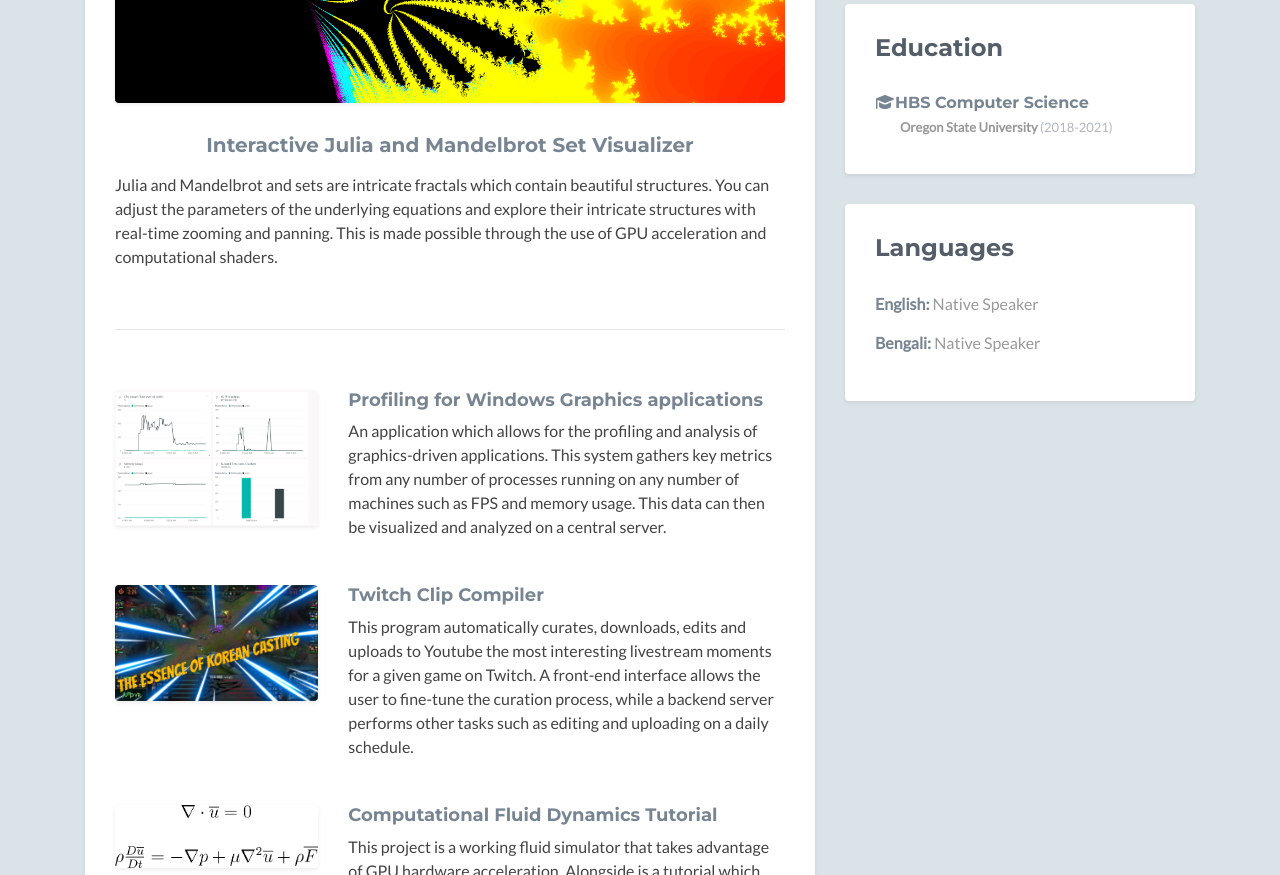
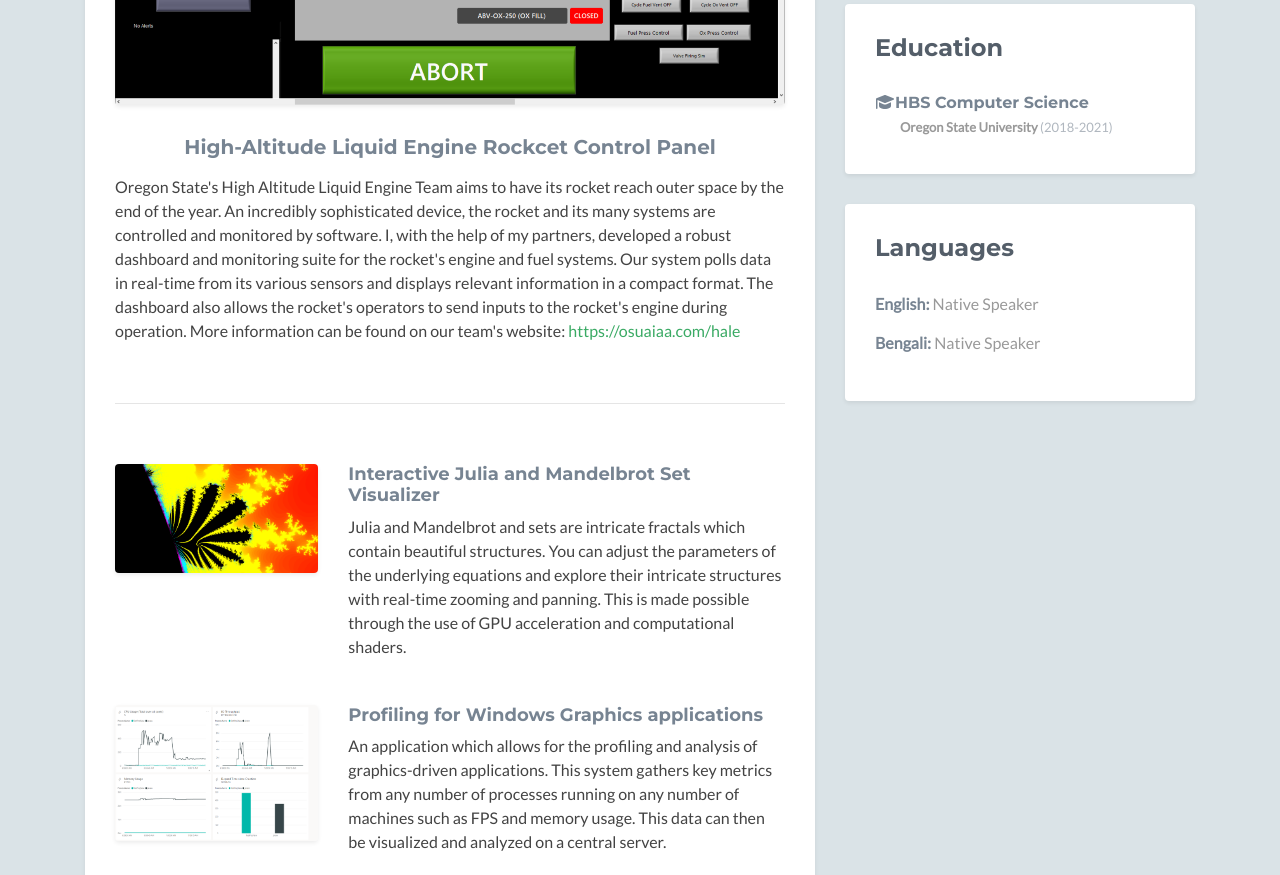
Before and after one commit to bagchia/Portfolio, a plain HTML site: page index.html in a window 1280 px wide. Shown: the part 960-1835 px from the top of the page. Drawn offline with nearby package versions, Linux system fonts and the light colour scheme; no server answers; some icons are missing.

Commit message:
Updated Portfolio

```diff
--- a/index.html
+++ b/index.html
@@ -74,18 +74,29 @@
                             <div class="item featured text-center">
 
                                 <div class="featured-image has-ribbon">
-                                    <a href="https://themes.3rdwavemedia.com/bootstrap-templates/startup/launch-bootstrap-4-template-for-saas-businesses/" target="_blank">
-                                    <img class="img-fluid project-image rounded shadow-sm" src="assets/images/projects/project-featured.png" alt="Julia Set Visualization" />
+                                    <a href="#" target="_blank">
+                                    <img class="img-fluid project-image rounded shadow-sm" src="assets/images/projects/project-0.png" alt="Julia Set Visualization" />
                                     </a>
                                 </div>
 
-                                <h3 class="title mb-3"><a href="https://themes.3rdwavemedia.com/bootstrap-templates/startup/launch-bootstrap-4-template-for-saas-businesses/" target="_blank">Interactive Julia and Mandelbrot Set Visualizer</a></h3>
+                                <h3 class="title mb-3"><a href="https://themes.3rdwavemedia.com/bootstrap-templates/startup/launch-bootstrap-4-template-for-saas-businesses/" target="_blank">High-Altitude Liquid Engine Rockcet Control Panel</a></h3>
 
                                 <div class="desc text-left">
-                                    <p> Julia and Mandelbrot and sets are intricate fractals which contain beautiful structures. You can adjust the parameters of the underlying equations and explore their intricate structures with real-time zooming and panning. This is made possible through the use of GPU acceleration and computational shaders.</p>
+                                    <p>Oregon State's High Altitude Liquid Engine Team aims to have its rocket reach outer space by the end of the year. An incredibly sophisticated device, the rocket and its many systems are controlled and monitored by software. I, with the help of my partners, developed a robust dashboard and monitoring suite for the rocket's engine and fuel systems. Our system polls data in real-time from its various sensors and displays relevant information in a compact format. The dashboard also allows the rocket's operators to send inputs to the rocket's engine during operation. More information can be found on our team's website: <a href = "https://osuaiaa.com/hale">https://osuaiaa.com/hale</a></p>
                                 </div><!--//desc-->
                             </div><!--//item-->
                             <hr class="divider" />
+                            <div class="item row">
+                                <a class="col-md-4 col-12" href="#" target="_blank">
+                                <img class="img-fluid project-image rounded shadow-sm" src="assets/images/projects/project-featured.png" alt="project name" />
+                                </a>
+                                <div class="desc col-md-8 col-12">
+                                    <h3 class="title"><a href="#" target="_blank">Interactive Julia and Mandelbrot Set Visualizer</a></h3>
+                                    <p class="mb-2">Julia and Mandelbrot and sets are intricate fractals which contain beautiful structures. You can adjust the parameters of the underlying equations and explore their intricate structures with real-time zooming and panning. This is made possible through the use of GPU acceleration and computational shaders.</p>
+                                    <p><a class="more-link" href="https://themes.3rdwavemedia.com/bootstrap-templates/startup/coderpro-bootstrap-4-startup-template-for-software-projects/" target="_blank"></a></p>
+                                </div><!--//desc-->
+                            </div><!--//item-->
+
                             <div class="item row">
                                 <a class="col-md-4 col-12" href="#" target="_blank">
                                 <img class="img-fluid project-image rounded shadow-sm" src="assets/images/projects/project-1.png" alt="project name" />
```
Also changed, not shown: assets/images/projects/project-0.png (added).
